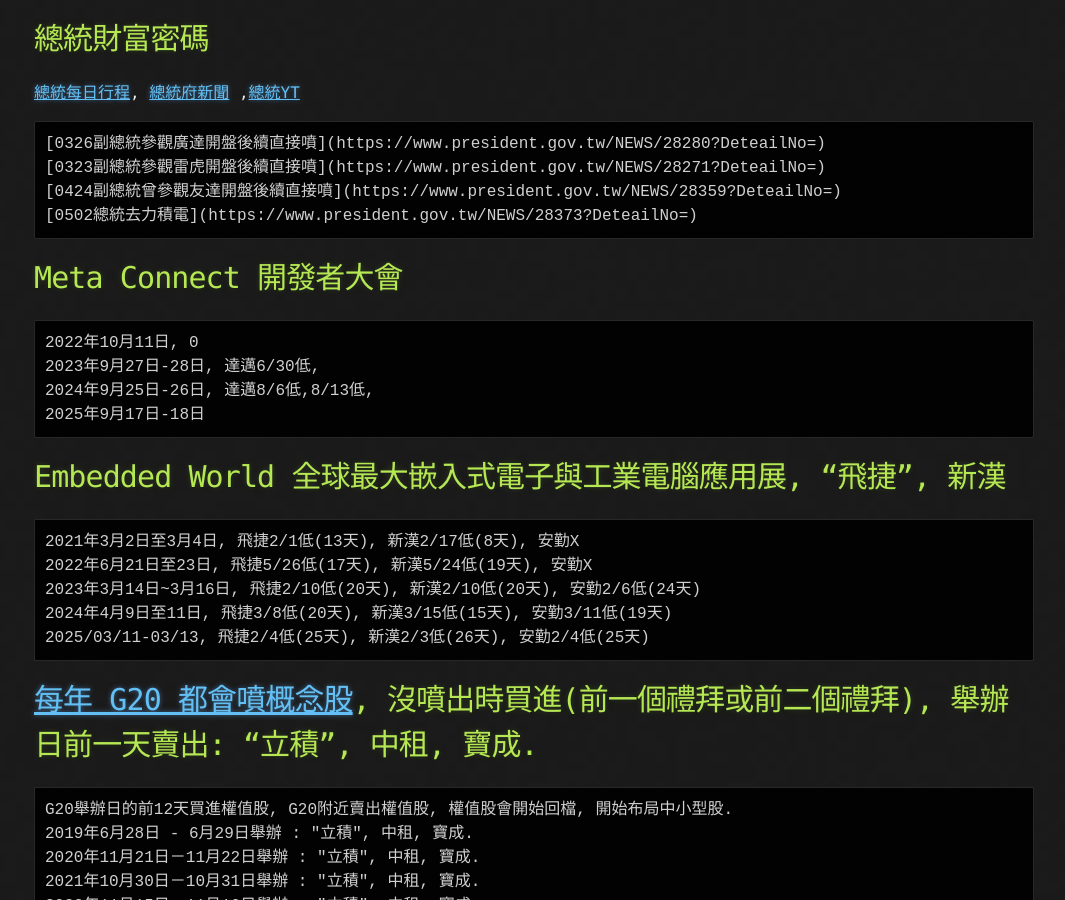
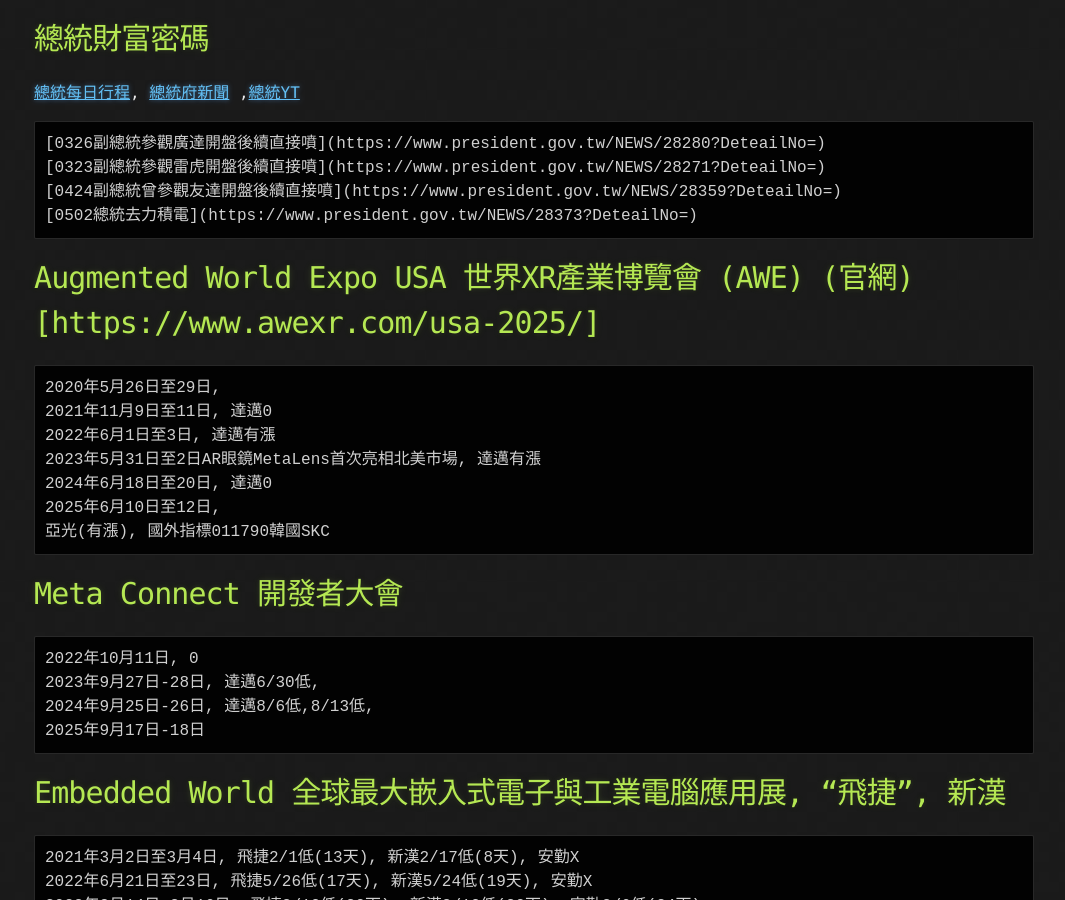
Before and after one commit to lepg5487/Stock_God, a Jekyll site: the page built from experience.md, in a window 1280 px wide and 900 px high, scrolled down 7399 px. Shown: the whole window, without its empty margins (106-1171 px from the left). Built offline with Jekyll 4.4.1, drawn with Linux system fonts in a browser that asks for light colours; our own code applies the rules of GitHub Pages for plain Markdown files.

Commit message:
Update experience.md

````diff
--- a/experience.md
+++ b/experience.md
@@ -295,6 +295,17 @@
 [0323副總統參觀雷虎開盤後續直接噴](https://www.president.gov.tw/NEWS/28271?DeteailNo=)
 [0424副總統曾參觀友達開盤後續直接噴](https://www.president.gov.tw/NEWS/28359?DeteailNo=)
 [0502總統去力積電](https://www.president.gov.tw/NEWS/28373?DeteailNo=)
+```
+
+# Augmented World Expo USA 世界XR產業博覽會 (AWE) (官網)[https://www.awexr.com/usa-2025/]
+```
+2020年5月26日至29日,
+2021年11月9日至11日, 達邁0
+2022年6月1日至3日, 達邁有漲
+2023年5月31日至2日AR眼鏡MetaLens首次亮相北美市場, 達邁有漲
+2024年6月18日至20日, 達邁0
+2025年6月10日至12日,
+亞光(有漲), 國外指標011790韓國SKC
 ```
 
 # Meta Connect 開發者大會
````
